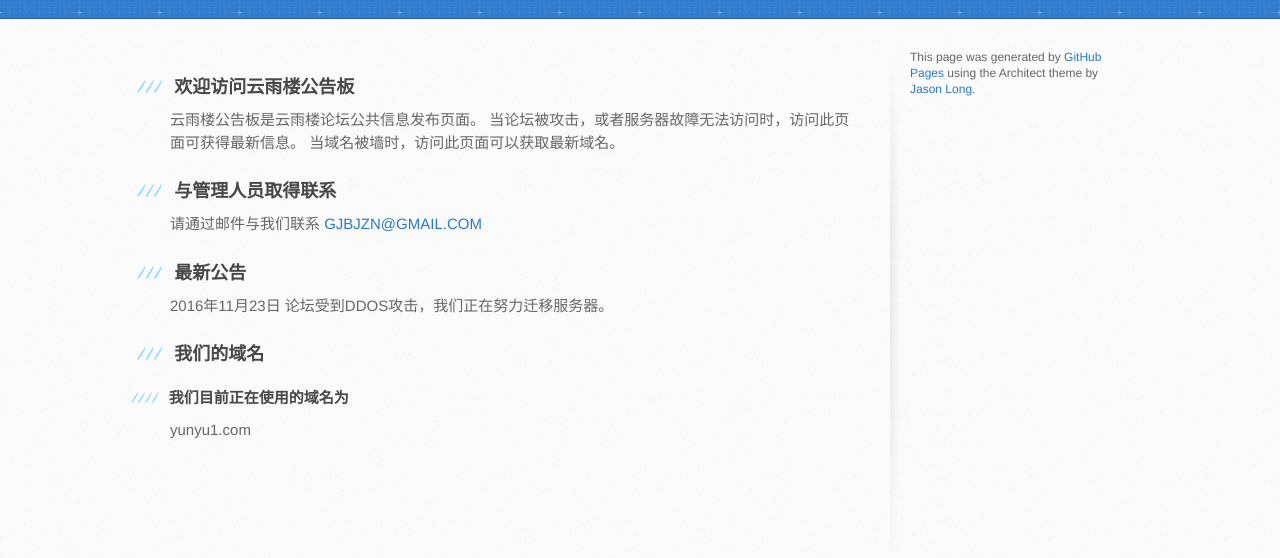
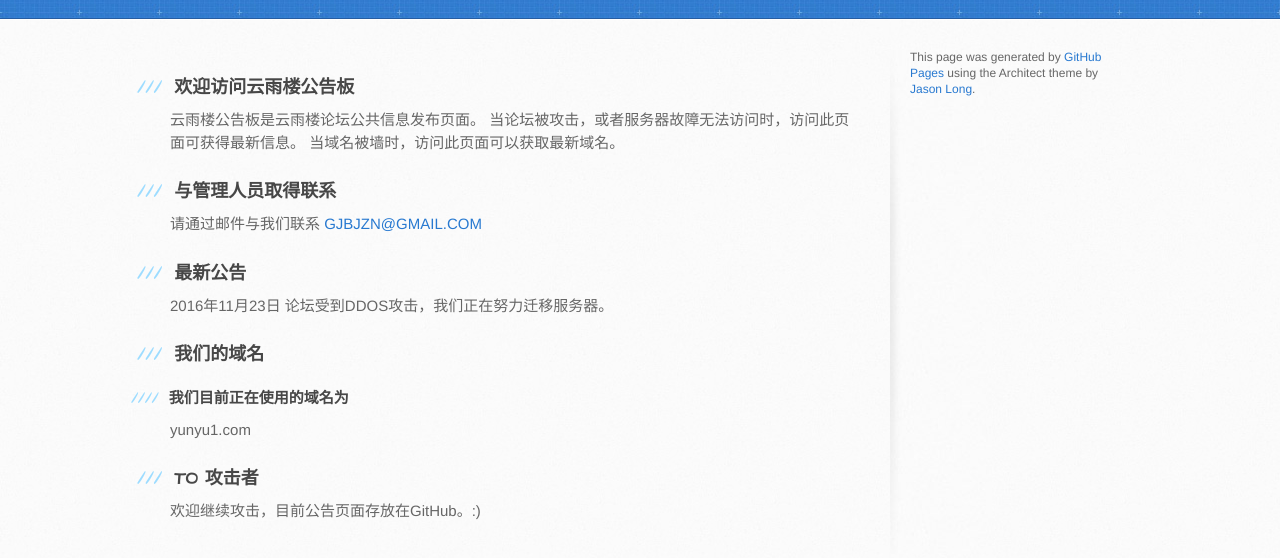
Before and after one commit to jialijiaoyi/yunyulou.github.com, a plain HTML site: page index.html in a window 1280 px wide. Shown: the part 148-706 px from the top of the page. Drawn offline with Linux system fonts and the light colour scheme.

```diff
--- a/index.html
+++ b/index.html
@@ -53,6 +53,11 @@
 <a id="我们目前正在使用的域名为" class="anchor" href="#%E6%88%91%E4%BB%AC%E7%9B%AE%E5%89%8D%E6%AD%A3%E5%9C%A8%E4%BD%BF%E7%94%A8%E7%9A%84%E5%9F%9F%E5%90%8D%E4%B8%BA" aria-hidden="true"><span aria-hidden="true" class="octicon octicon-link"></span></a>我们目前正在使用的域名为</h4>
 
 <p>yunyu1.com</p>
+
+<h3>
+<a id="to-攻击者" class="anchor" href="#to-%E6%94%BB%E5%87%BB%E8%80%85" aria-hidden="true"><span aria-hidden="true" class="octicon octicon-link"></span></a>TO 攻击者</h3>
+
+<p>欢迎继续攻击，目前公告页面存放在GitHub。:)</p>
         </section>
 
         <aside id="sidebar">
--- a/params.json
+++ b/params.json
@@ -1,6 +1,6 @@
 {
   "name": "云雨楼 公告板",
   "tagline": "",
-  "body": "### 欢迎访问云雨楼公告板\r\n云雨楼公告板是云雨楼论坛公共信息发布页面。\r\n当论坛被攻击，或者服务器故障无法访问时，访问此页面可获得最新信息。\r\n当域名被墙时，访问此页面可以获取最新域名。\r\n\r\n### 与管理人员取得联系\r\n请通过邮件与我们联系\r\nGJBJZN@GMAIL.COM\r\n\r\n### 最新公告\r\n2016年11月23日 论坛受到DDOS攻击，我们正在努力迁移服务器。\r\n\r\n###我们的域名\r\n####我们目前正在使用的域名为\r\nyunyu1.com\r\n",
+  "body": "### 欢迎访问云雨楼公告板\r\n云雨楼公告板是云雨楼论坛公共信息发布页面。\r\n当论坛被攻击，或者服务器故障无法访问时，访问此页面可获得最新信息。\r\n当域名被墙时，访问此页面可以获取最新域名。\r\n\r\n### 与管理人员取得联系\r\n请通过邮件与我们联系\r\nGJBJZN@GMAIL.COM\r\n\r\n### 最新公告\r\n2016年11月23日 论坛受到DDOS攻击，我们正在努力迁移服务器。\r\n\r\n### 我们的域名\r\n#### 我们目前正在使用的域名为\r\nyunyu1.com\r\n\r\n### TO 攻击者\r\n欢迎继续攻击，目前公告页面存放在GitHub。:)",
   "note": "Don't delete this file! It's used internally to help with page regeneration."
 }
```
